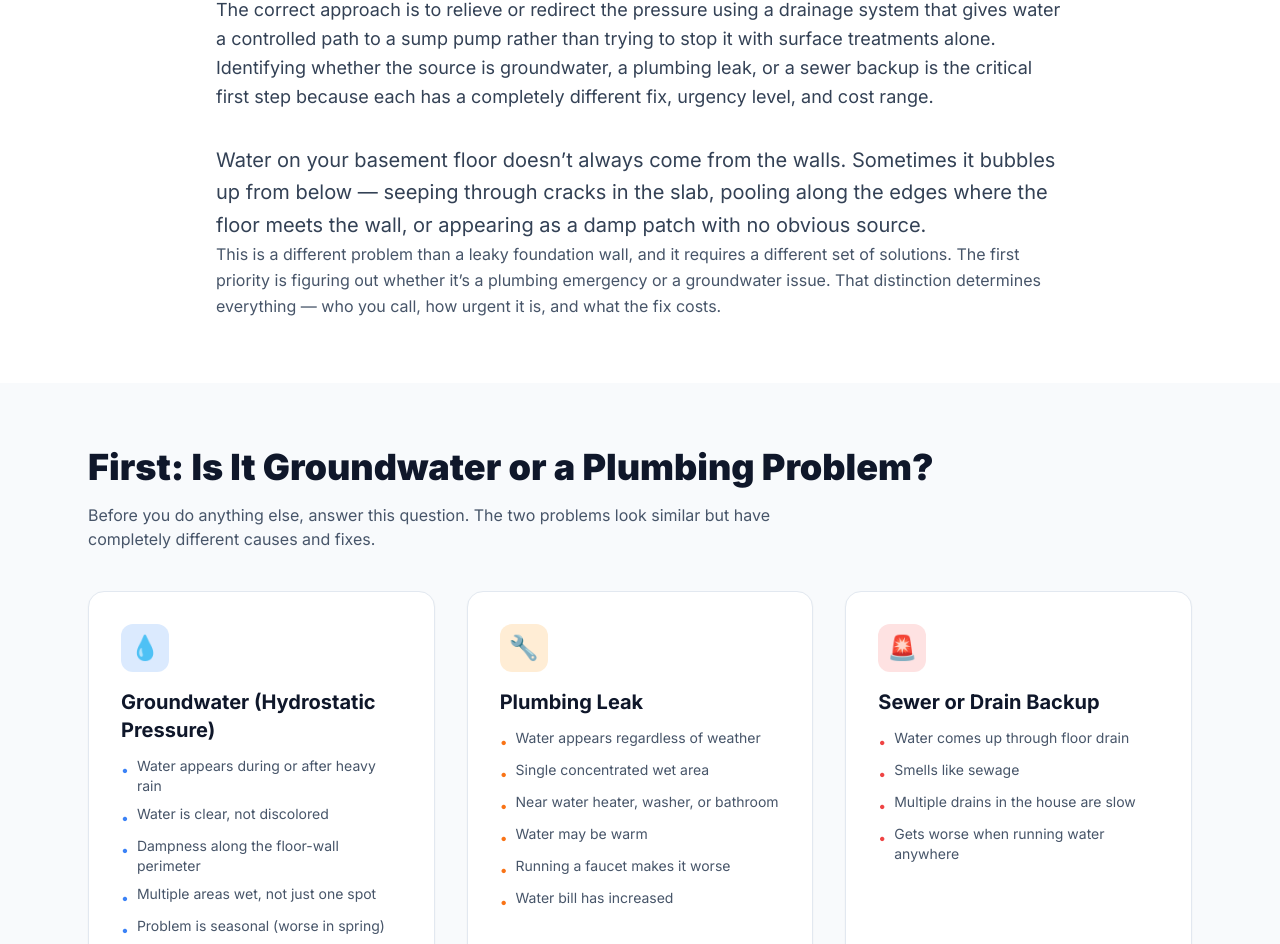
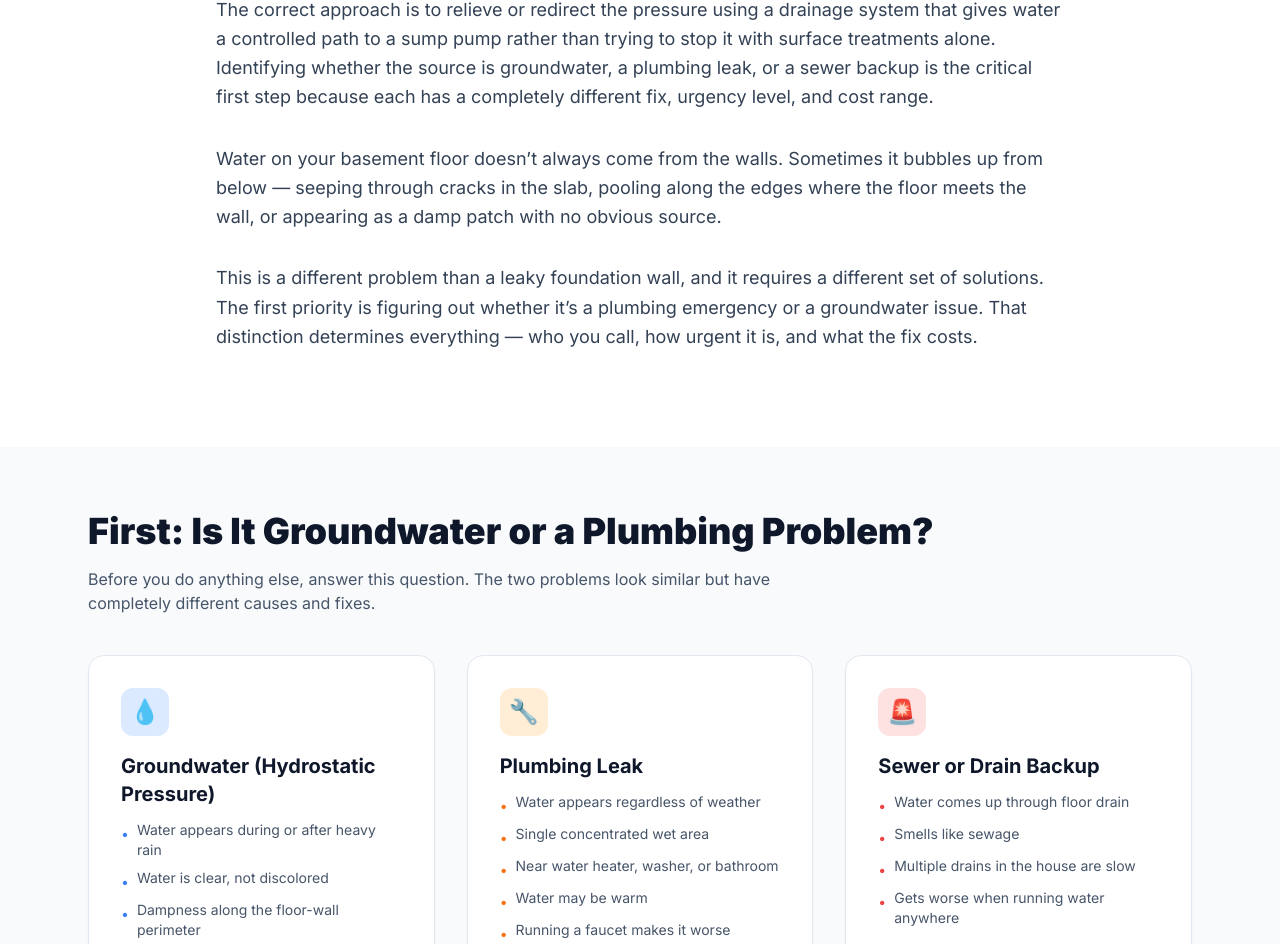
Before and after one commit to thebasementguide2026/basement-guide, a Next.js app: page /articles/water-coming-up-through-basement-floor in a window 1280 px wide. Shown: the part 934-1878 px from the top of the page. Built offline with nearby package versions, Linux system fonts and the light colour scheme.

Commit message:
style: normalize intro paragraph fonts and spacing

```diff
--- a/app/articles/water-coming-up-through-basement-floor/page.tsx
+++ b/app/articles/water-coming-up-through-basement-floor/page.tsx
@@ -119,10 +119,10 @@ export default function WaterComingUpThroughBasementFloor() {
             Water coming up through a basement floor is the result of hydrostatic pressure &mdash; the upward force exerted by groundwater saturating the soil beneath the slab &mdash; finding its way through the path of least resistance: floor cracks, the cove joint at the floor-wall perimeter, porous concrete, or sub-slab plumbing failures. Unlike wall seepage, which can sometimes be addressed with surface coatings or exterior drainage, floor water intrusion is driven by pressure from below that cannot be permanently blocked by sealing the surface &mdash; the pressure will simply find the next weakest point. The correct approach is to relieve or redirect the pressure using a drainage system that gives water a controlled path to a sump pump rather than trying to stop it with surface treatments alone. Identifying whether the source is groundwater, a plumbing leak, or a sewer backup is the critical first step because each has a completely different fix, urgency level, and cost range.
           </p>
 
-          <p className='text-xl text-slate-700 leading-relaxed'>
+          <p className='text-lg text-slate-700 leading-relaxed mb-8'>
             Water on your basement floor doesn&rsquo;t always come from the walls. Sometimes it bubbles up from below &mdash; seeping through cracks in the slab, pooling along the edges where the floor meets the wall, or appearing as a damp patch with no obvious source.
           </p>
-          <p className='text-slate-600 leading-relaxed'>
+          <p className='text-lg text-slate-700 leading-relaxed mb-8'>
             This is a different problem than a leaky foundation wall, and it requires a different set of solutions. The first priority is figuring out whether it&rsquo;s a plumbing emergency or a groundwater issue. That distinction determines everything &mdash; who you call, how urgent it is, and what the fix costs.
           </p>
         </div>
```
